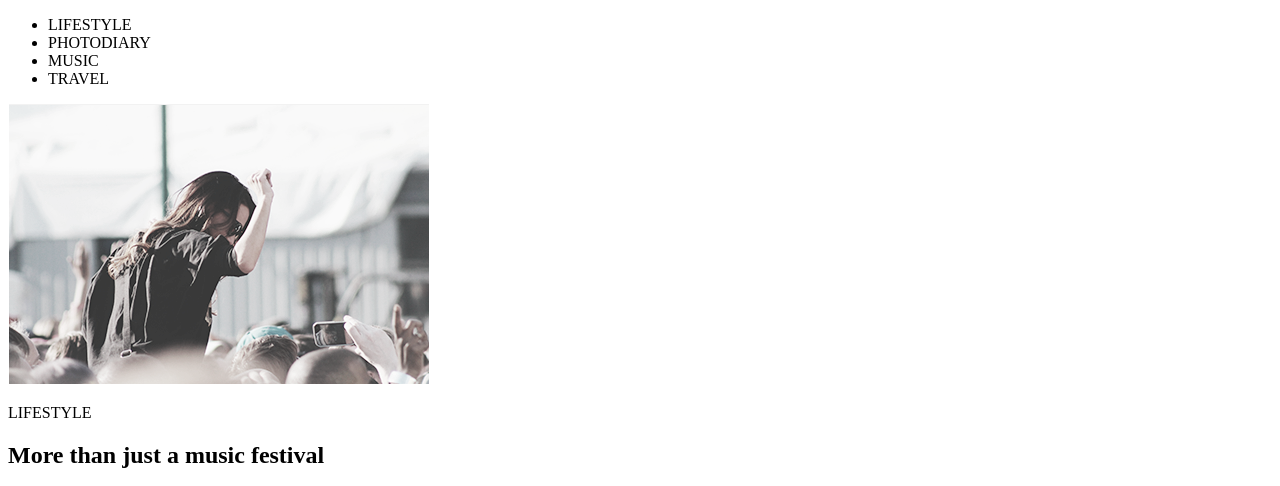
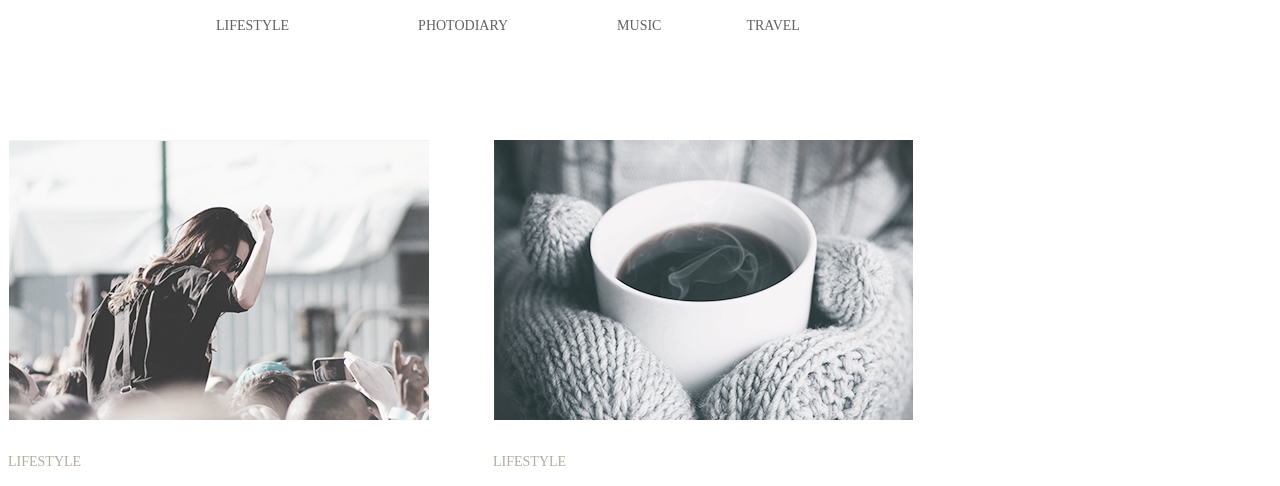
Before and after one commit to Sasha0406/goit-fe-course-3, a plain HTML site: page html-css/module-03/index.html in a window 1280 px wide. Shown: the top 486 px of the page. Drawn offline with Linux system fonts and the light colour scheme; files that its build step writes are made by us from their sources; the site is published under a folder, as on GitHub Pages, so addresses that start at the root find nothing.

Commit message:
Update index.html

```diff
--- a/html-css/module-03/index.html
+++ b/html-css/module-03/index.html
@@ -4,7 +4,7 @@
     <meta charset="UTF-8" />
     <meta name="viewport" content="width=device-width, initial-scale=1.0" />
     <title>HOMEWORK-3</title>
-    <link rel="stylesheet" href="/html-css/module-03/css/style.css" />
+    <link rel="stylesheet" href="html-css/module-03/css/style.css" />
   </head>
   <body>
     <ul>
```
